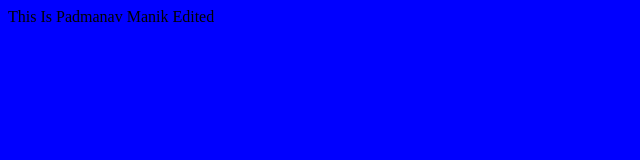
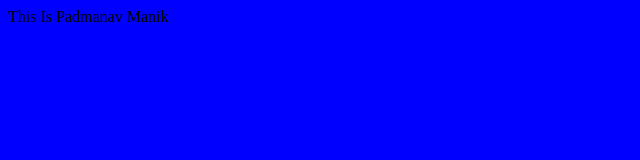
Before and after one commit to padmanav/Test, a plain HTML site: page Index.html in a window 1280 px wide. Shown: the full height of the page, 0-640 px from the left. Drawn offline with Linux system fonts and the light colour scheme.

Commit message:
Update Index.html

```diff
--- a/Index.html
+++ b/Index.html
@@ -1,6 +1,6 @@
 <html>
 
 <body bgcolor="Blue">
-This Is Padmanav Manik Edited
+This Is Padmanav Manik
 </body>
 </html>
```
